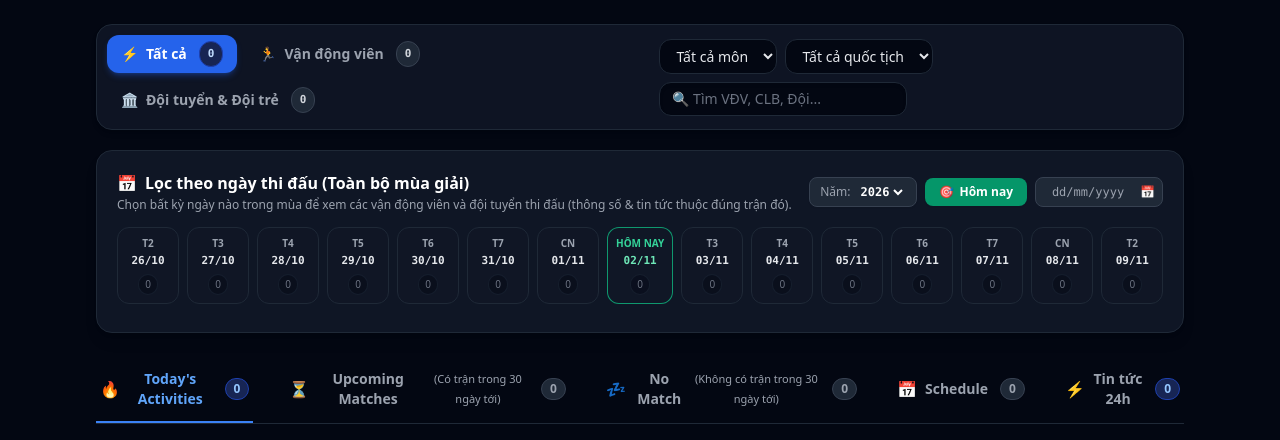
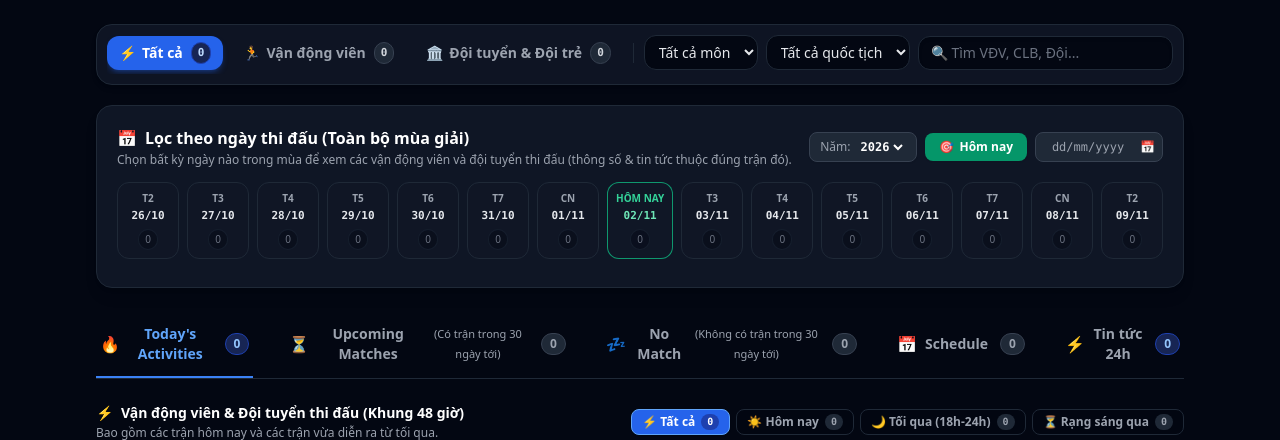
Before and after one commit to haianh034/sports-tracking-web, a FastAPI app: page / in a window 1280 px wide. Shown: the part 117-557 px from the top of the page. Run offline with FastAPI, Linux system fonts and the light colour scheme; data that the repository does not hold is empty; some libraries are stand-ins or nearby versions.

Commit message:
fix: resolve Google News decoding on Render and align filter toolbar into a single horizontal row

```diff
--- a/backend/modules/players/routers/news.py
+++ b/backend/modules/players/routers/news.py
@@ -2,6 +2,7 @@ import logging
 import concurrent.futures
 from fastapi import APIRouter
 from pydantic import BaseModel
+import httpx
 
 logger = logging.getLogger(__name__)
 
@@ -11,6 +12,35 @@ class DecodeUrlsRequest(BaseModel):
     urls: list[str]
 
 DECODED_URL_CACHE = {}
+
+def _decode_single_url(url: str) -> tuple[str, str]:
+    if not url or "news.google.com" not in url:
+        return url, url
+
+    # Method 1: googlenewsdecoder
+    try:
+        from googlenewsdecoder import gnewsdecoder
+        res = gnewsdecoder(url)
+        if res.get("success") and res.get("decoded_url"):
+            decoded = res["decoded_url"]
+            if decoded and "news.google.com" not in decoded:
+                return url, decoded
+    except Exception as e:
+        logger.warning(f"gnewsdecoder failed for {url}: {e}")
+
+    # Method 2: HTTP fallback with follow_redirects
+    try:
+        with httpx.Client(timeout=6.0, follow_redirects=True, headers={
+            "User-Agent": "Mozilla/5.0 (Windows NT 10.0; Win64; x64) AppleWebKit/537.36 (KHTML, like Gecko) Chrome/120.0.0.0 Safari/537.36"
+        }) as client:
+            resp = client.get(url)
+            final_url = str(resp.url)
+            if final_url and "news.google.com" not in final_url:
+                return url, final_url
+    except Exception as e:
+        logger.warning(f"HTTP fallback decode failed for {url}: {e}")
+
+    return url, url
 
 @router.post("/decode-urls")
 def decode_news_urls(payload: DecodeUrlsRequest):
@@ -27,25 +57,12 @@ def decode_news_urls(payload: DecodeUrlsRequest):
 
     if to_decode:
         try:
-            from googlenewsdecoder import gnewsdecoder
-
-            def _dec(url):
-                try:
-                    res = gnewsdecoder(url)
-                    if res.get("success") and res.get("decoded_url"):
-                        return url, res["decoded_url"]
-                except Exception as e:
-                    logger.warning(f"Error decoding Google News URL {url}: {e}")
-                return url, url
-
             with concurrent.futures.ThreadPoolExecutor(max_workers=10) as ex:
-                dec_results = list(ex.map(_dec, to_decode))
+                dec_results = list(ex.map(_decode_single_url, to_decode))
                 for raw_u, real_u in dec_results:
                     DECODED_URL_CACHE[raw_u] = real_u
-        except ImportError as ie:
-            logger.error(f"googlenewsdecoder module not installed: {ie}")
         except Exception as e:
-            logger.error(f"Unexpected error in decode_news_urls: {e}")
+            logger.error(f"Unexpected error in decode_news_urls thread pool: {e}")
 
         final_list = []
         for u in payload.urls:
--- a/frontend/templates/index.html
+++ b/frontend/templates/index.html
@@ -63,29 +63,31 @@
             <button onclick="hideToast()" class="text-gray-400 hover:text-white">&times;</button>
         </div>
 
-        <!-- BỘ LỌC ĐỐI TƯỢNG (TẤT CẢ / VĐV / ĐỘI TUYỂN), MÔN, QUỐC TỊCH & TÌM KIẾM CÙNG MỘ HÀNG -->
-        <div class="mb-5 flex flex-col lg:flex-row lg:items-center justify-between gap-3 bg-gray-900/80 p-2.5 rounded-2xl border border-gray-800 shadow-md">
-            <div class="flex items-center gap-2 flex-wrap">
+        <!-- BỘ LỌC ĐỐI TƯỢNG (TẤT CẢ / VĐV / ĐỘI TUYỂN), MÔN, QUỐC TỊCH & TÌM KIẾM CÙNG MỘ HÀNG NGANG DUY NHẤT -->
+        <div class="mb-5 bg-gray-900/80 p-2 sm:p-2.5 rounded-2xl border border-gray-800 shadow-md">
+            <div class="flex items-center gap-2 overflow-x-auto flex-nowrap pb-1 scrollbar-thin">
+                <!-- Nhóm tab đối tượng -->
                 <button id="entityFilterAllBtn" onclick="setEntityTypeFilter('all')"
-                    class="px-3.5 py-1.5 rounded-xl text-xs sm:text-sm font-bold flex items-center gap-2 transition-all bg-blue-600 text-white shadow-md shadow-blue-600/30">
+                    class="shrink-0 px-3 py-1.5 rounded-xl text-xs sm:text-sm font-bold flex items-center gap-1.5 transition-all bg-blue-600 text-white shadow-md shadow-blue-600/30 whitespace-nowrap">
                     <span>⚡</span> <span>Tất cả</span>
-                    <span id="allEntitiesTotalBadge" class="ml-1 text-[11px] px-2 py-0.5 rounded-full bg-blue-950 text-blue-200 border border-blue-800 font-mono">0</span>
+                    <span id="allEntitiesTotalBadge" class="ml-0.5 text-[11px] px-1.5 py-0.2 rounded-full bg-blue-950 text-blue-200 border border-blue-800 font-mono">0</span>
                 </button>
                 <button id="entityFilterPlayersBtn" onclick="setEntityTypeFilter('player')"
-                    class="px-3.5 py-1.5 rounded-xl text-xs sm:text-sm font-semibold flex items-center gap-2 transition-all text-gray-400 hover:text-gray-200 hover:bg-gray-800/80">
+                    class="shrink-0 px-3 py-1.5 rounded-xl text-xs sm:text-sm font-semibold flex items-center gap-1.5 transition-all text-gray-400 hover:text-gray-200 hover:bg-gray-800/80 whitespace-nowrap">
                     <span>🏃</span> <span>Vận động viên</span>
-                    <span id="playersTotalBadge" class="ml-1 text-[11px] px-2 py-0.5 rounded-full bg-gray-800 text-gray-300 border border-gray-700 font-mono">0</span>
+                    <span id="playersTotalBadge" class="ml-0.5 text-[11px] px-1.5 py-0.2 rounded-full bg-gray-800 text-gray-300 border border-gray-700 font-mono">0</span>
                 </button>
                 <button id="entityFilterNationalBtn" onclick="setEntityTypeFilter('national_team')"
-                    class="px-3.5 py-1.5 rounded-xl text-xs sm:text-sm font-semibold flex items-center gap-2 transition-all text-gray-400 hover:text-gray-200 hover:bg-gray-800/80">
+                    class="shrink-0 px-3 py-1.5 rounded-xl text-xs sm:text-sm font-semibold flex items-center gap-1.5 transition-all text-gray-400 hover:text-gray-200 hover:bg-gray-800/80 whitespace-nowrap">
                     <span>🏛️</span> <span>Đội tuyển & Đội trẻ</span>
-                    <span id="nationalTotalBadge" class="ml-1 text-[11px] px-2 py-0.5 rounded-full bg-gray-800 text-gray-300 border border-gray-700 font-mono">0</span>
+                    <span id="nationalTotalBadge" class="ml-0.5 text-[11px] px-1.5 py-0.2 rounded-full bg-gray-800 text-gray-300 border border-gray-700 font-mono">0</span>
                 </button>
-            </div>
 
-            <!-- TẤT CẢ MÔN, TẤT CẢ QUỐC TỊCH & THANH TÌM KIẾM ĐƯA VÀO CÙNG THANH BỘ LỌC -->
-            <div class="flex items-center gap-2 flex-wrap">
-                <select id="sportFilter" onchange="onDashboardFilterChange()" class="bg-gray-950 border border-gray-800 hover:border-gray-700 text-gray-200 text-xs sm:text-sm rounded-xl px-3 py-1.5 focus:ring-2 focus:ring-blue-500 focus:outline-none transition">
+                <!-- Phân cách nhẹ -->
+                <div class="h-5 w-px bg-gray-800 shrink-0 mx-0.5"></div>
+
+                <!-- Dropdown môn & quốc tịch -->
+                <select id="sportFilter" onchange="onDashboardFilterChange()" class="shrink-0 bg-gray-950 border border-gray-800 hover:border-gray-700 text-gray-200 text-xs sm:text-sm rounded-xl px-2.5 py-1.5 focus:ring-2 focus:ring-blue-500 focus:outline-none transition whitespace-nowrap">
                     <option value="">Tất cả môn</option>
                     {% if sports %}
                     {% for s in sports %}
@@ -94,7 +96,7 @@
                     {% endif %}
                 </select>
 
-                <select id="countryFilter" onchange="onDashboardFilterChange()" class="bg-gray-950 border border-gray-800 hover:border-gray-700 text-gray-200 text-xs sm:text-sm rounded-xl px-3 py-1.5 focus:ring-2 focus:ring-blue-500 focus:outline-none transition">
+                <select id="countryFilter" onchange="onDashboardFilterChange()" class="shrink-0 bg-gray-950 border border-gray-800 hover:border-gray-700 text-gray-200 text-xs sm:text-sm rounded-xl px-2.5 py-1.5 focus:ring-2 focus:ring-blue-500 focus:outline-none transition whitespace-nowrap">
                     <option value="">Tất cả quốc tịch</option>
                     {% if countries %}
                     {% for c in countries %}
@@ -103,13 +105,13 @@
                     {% endif %}
                 </select>
 
-                <!-- THANH TÌM KIẾM VĐV / ĐỘI TUYỂN / CLB -->
-                <div class="relative min-w-[200px] sm:min-w-[240px] flex-1 sm:flex-initial">
+                <!-- Thanh tìm kiếm co giãn chiếm phần còn lại trên cùng hàng -->
+                <div class="relative min-w-[180px] flex-1 shrink-0 sm:shrink">
                     <input type="text" id="dashboardSearchInput" oninput="onDashboardSearchInput(this.value)"
                         placeholder="🔍 Tìm VĐV, CLB, Đội..."
-                        class="w-full bg-gray-950 border border-gray-800 rounded-xl pl-3 pr-8 py-1.5 text-xs sm:text-sm text-gray-200 placeholder-gray-500 focus:outline-none focus:border-blue-500 transition shadow-inner">
+                        class="w-full bg-gray-950 border border-gray-800 rounded-xl pl-3 pr-7 py-1.5 text-xs sm:text-sm text-gray-200 placeholder-gray-500 focus:outline-none focus:border-blue-500 transition shadow-inner">
                     <button type="button" id="dashboardSearchClearBtn" onclick="clearDashboardSearch()"
-                        class="hidden absolute right-2.5 top-1/2 -translate-y-1/2 text-gray-400 hover:text-gray-200 text-xs w-4 h-4 rounded-full bg-gray-800 flex items-center justify-center">✕</button>
+                        class="hidden absolute right-2 top-1/2 -translate-y-1/2 text-gray-400 hover:text-gray-200 text-xs w-4 h-4 rounded-full bg-gray-800 flex items-center justify-center">✕</button>
                 </div>
             </div>
         </div>
--- a/requirements.txt
+++ b/requirements.txt
@@ -6,4 +6,7 @@ jinja2
 psycopg[binary]
 psycopg2-binary
 googlenewsdecoder>=0.2.2
-httpx
+httpx[http2]>=0.28.1
+h2>=4.1.0
+selectolax>=0.3.0
+pydantic>=2.0.0
```
Also changed, not shown: 1 other file.
